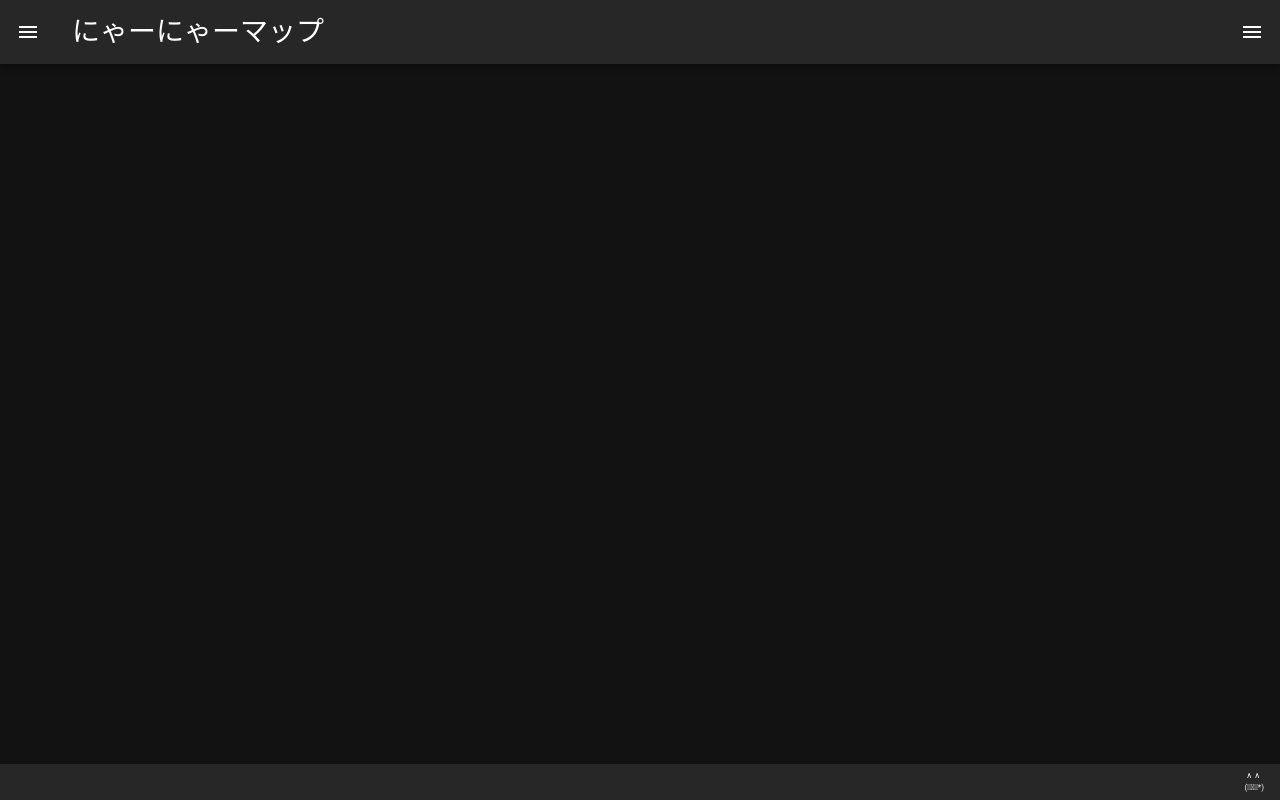
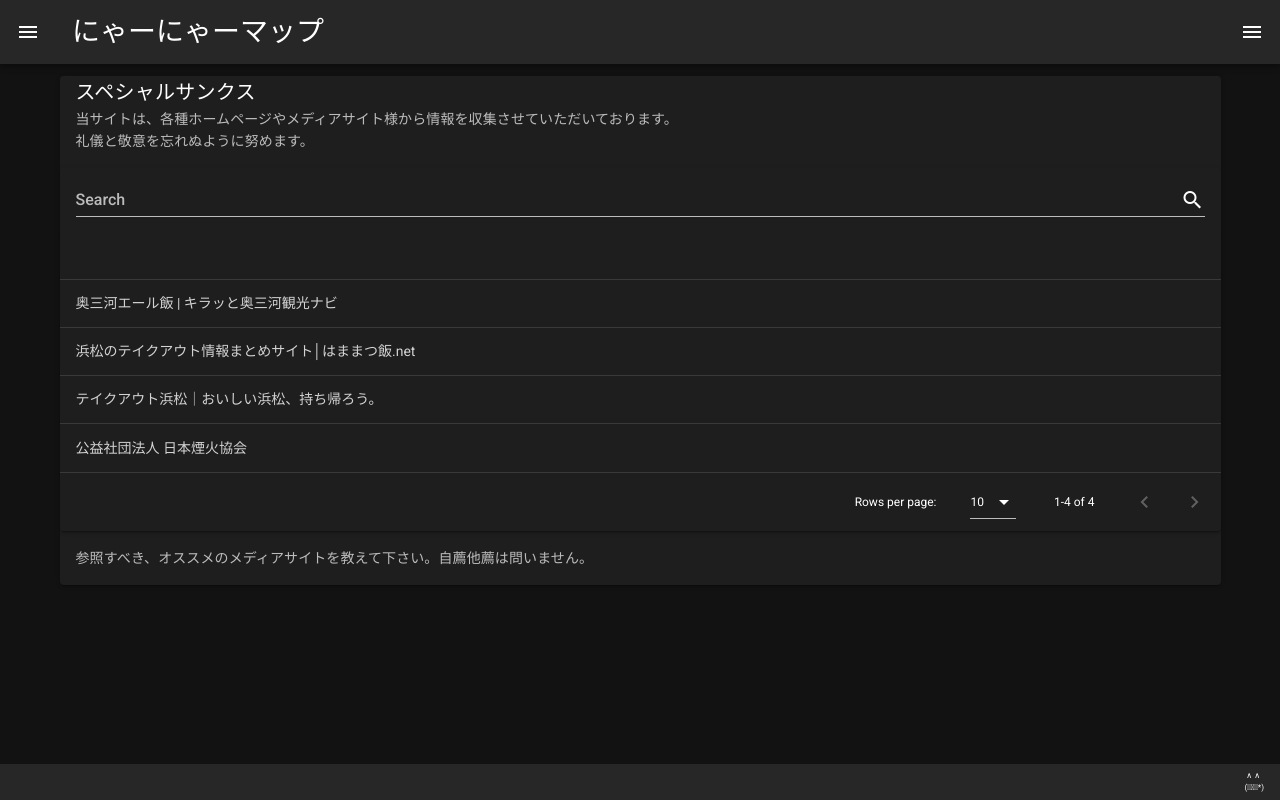
Before and after one commit to ww2or3ww/near-near-map-web, a Nuxt app: page /thanks in a window 1280 px wide. Built offline with nearby package versions, Linux system fonts and the light colour scheme; a web font is replaced by a local one.

Commit message:
add thanks

```diff
--- a/pages/about.vue
+++ b/pages/about.vue
@@ -92,7 +92,7 @@
           </p>
           <ul>
             <li class="font-card-text">
-              オープンソースにしています
+              一部をオープンソースにしています
             </li>
           </ul>
           <p class="font-card-text" style="margin: 0px; padding-left: 24px">
@@ -138,6 +138,13 @@
           </p>
           <p class="font-card-text" style="margin: 0px;">
             礼儀と敬意を忘れぬように努めます。
+          </p>
+          <p class="font-card-text" style="margin: 0px;">
+            参照させて頂いたサイト様は ->
+            <router-link :to="localePath('/thanks')">
+              こちら
+            </router-link>
+            にまとめています。
           </p>
         </v-card-text>
 
--- /dev/null
+++ b/pages/thanks.vue
@@ -0,0 +1,84 @@
+<template>
+  <v-layout justify-center>
+    <v-flex xs12 sm12 md12>
+      <v-card>
+        <v-card-title class="common-card-title">
+          <p class="common-p-card-title" style="margin: 0px;">
+            スペシャルサンクス
+          </p>
+        </v-card-title>
+        <v-card-text class="card-text">
+          <p class="font-card-text" style="margin: 0px;">
+            当サイトは、各種ホームページやメディアサイト様から情報を収集させていただいております。
+          </p>
+          <p class="font-card-text" style="margin: 0px;">
+            礼儀と敬意を忘れぬように努めます。
+          </p>
+        </v-card-text>
+
+        <v-card>
+          <v-card-title>
+            <v-text-field
+              v-model="search"
+              append-icon="mdi-magnify"
+              label="Search"
+              single-line
+              hide-details
+              style="margin: 0px; padding: 0px;"
+            ></v-text-field>
+          </v-card-title>
+          <v-data-table :headers="headers" :items="items" :search="search">
+            <template v-slot:item.title="{ item }">
+              <a
+                :href="item.address"
+                target="_blank"
+                style="color: lightgray; text-decoration: none;"
+              >
+                {{ item.title }}
+              </a>
+            </template>
+          </v-data-table>
+        </v-card>
+
+        <v-card-text class="card-text">
+          <p class="font-card-text" style="margin: 0px;">
+            参照すべき、オススメのメディアサイトを教えて下さい。自薦他薦は問いません。
+          </p>
+        </v-card-text>
+      </v-card>
+    </v-flex>
+  </v-layout>
+</template>
+<script>
+export default {
+  data() {
+    return {
+      search: '',
+      headers: [
+        {
+          sortable: false,
+          value: 'title'
+        }
+      ],
+      items: [
+        {
+          title: '奥三河エール飯 | キラッと奥三河観光ナビ',
+          address: 'https://www.okuminavi.jp/takeout/'
+        },
+        {
+          title: '浜松のテイクアウト情報まとめサイト│はままつ飯.net',
+          address: 'https://machimeshi.net/'
+        },
+        {
+          title: 'テイクアウト浜松｜おいしい浜松、持ち帰ろう。',
+          address: 'https://take-out-hamamatsu.com/'
+        },
+        {
+          title: '公益社団法人 日本煙火協会',
+          address: 'http://www.hanabi-jpa.jp/'
+        }
+      ]
+    }
+  }
+}
+</script>
```
